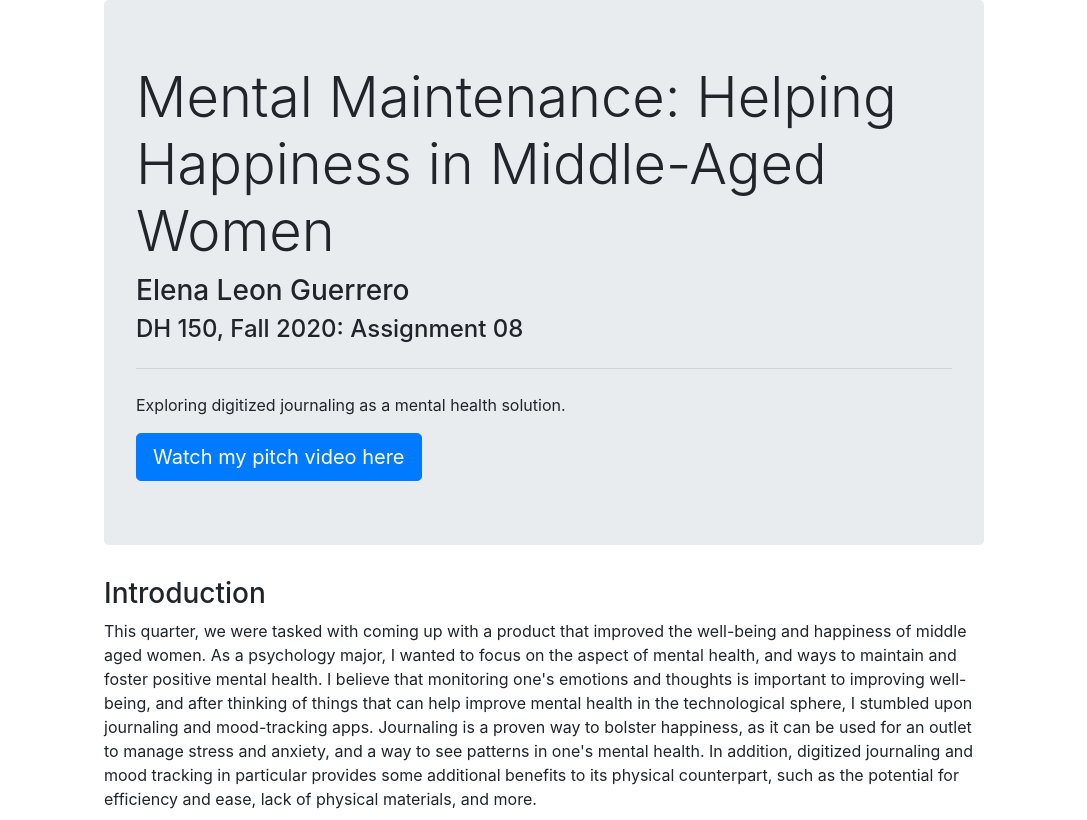
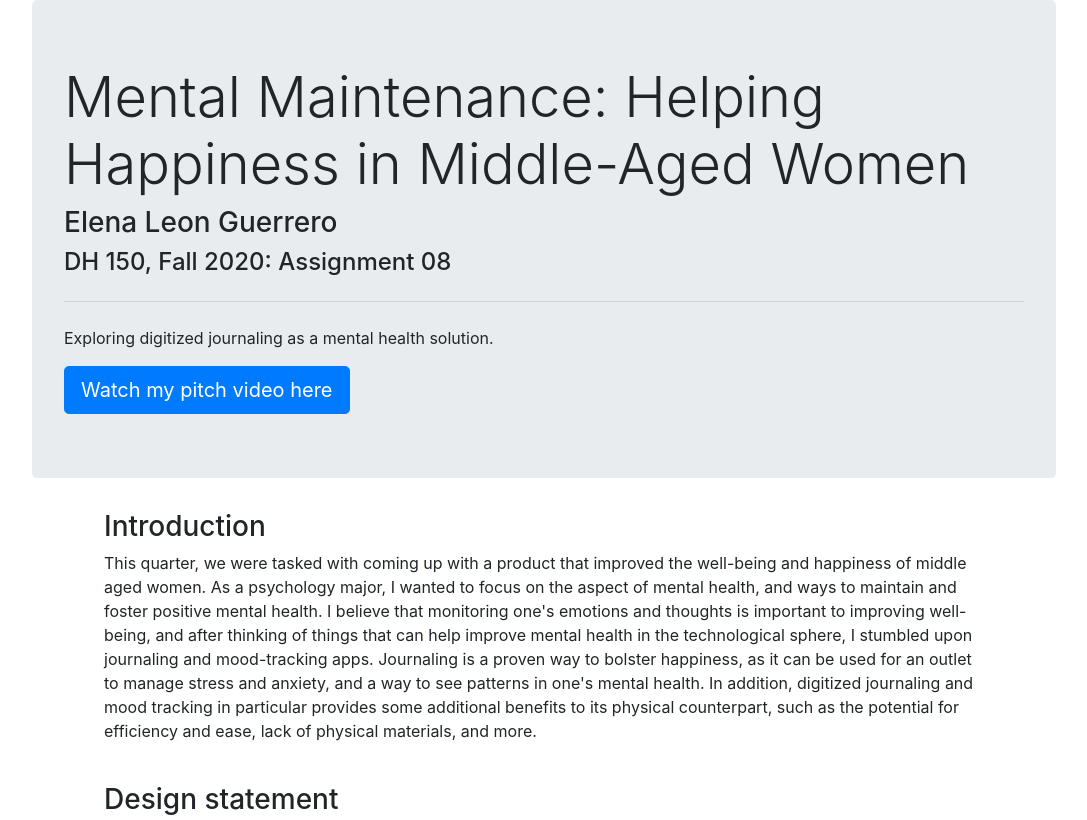
Before and after one commit to eleonguerrero/DH150-ElenaLeonGuerrero, a plain HTML site: page assignment08/index.html in a window 1280 px wide. Shown: the top 820 px of the page, without its empty margins (96-1183 px from the left). Drawn offline with nearby package versions, Linux system fonts and the light colour scheme.

Commit message:
Update index.html

```diff
--- a/assignment08/index.html
+++ b/assignment08/index.html
@@ -11,7 +11,7 @@
 <html>
 <body>
 
-      <div class="jumbotron" style='margin-top:0;margin-left:200px;margin-right:200px;'>
+      <div class="jumbotron" style='margin-top:0;margin-left:10%;margin-right:10%;'>
   <h1 class="display-4">Mental Maintenance: Helping Happiness in Middle-Aged Women</h1>
   <h3>Elena Leon Guerrero</h3>
 <h4>DH 150, Fall 2020: Assignment 08</h4>
```
